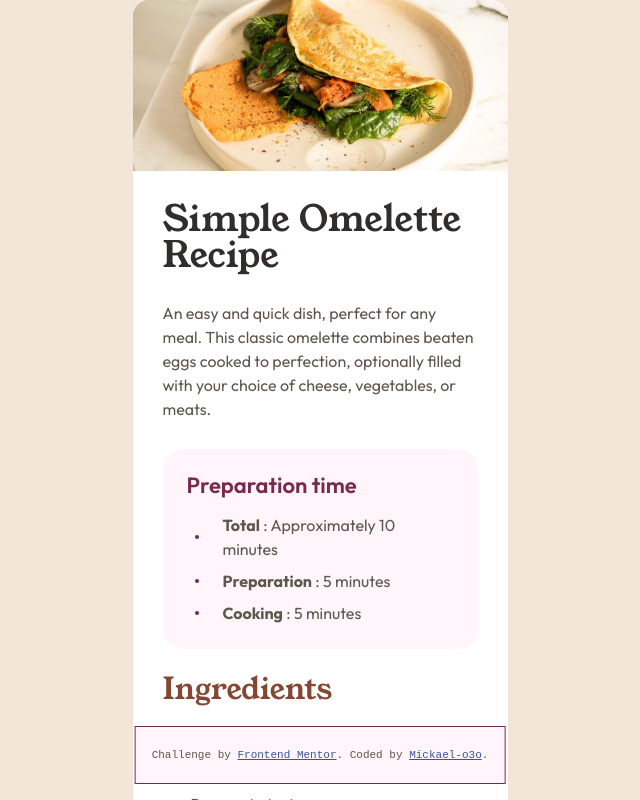
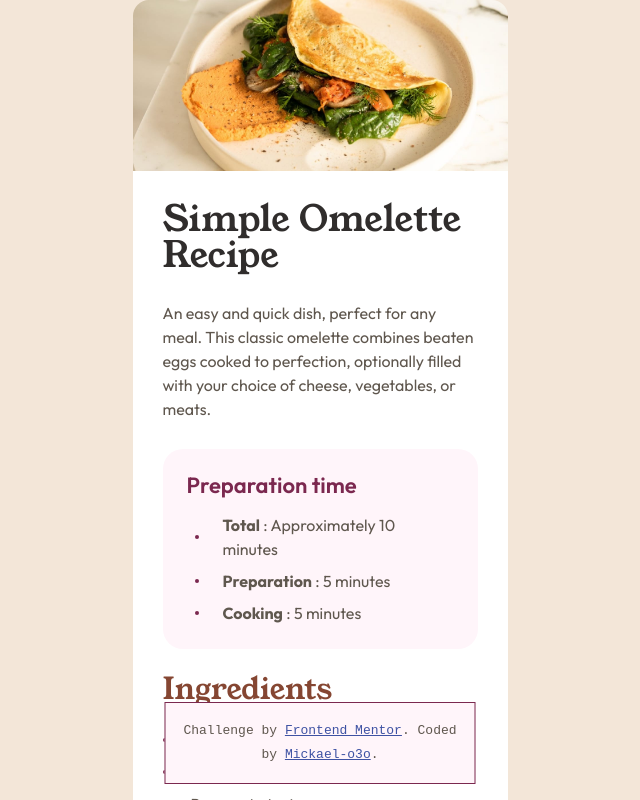
Before and after one commit to mickael-o3o/recipe-page-solution, a Vue app: page / in a window 1280 px wide. Shown: the top 800 px of the page, without its empty margins (320-960 px from the left). Built offline with nearby package versions, Linux system fonts and the light colour scheme.

Commit message:
adjusted footer width and font sizes

```diff
--- a/src/assets/base.scss
+++ b/src/assets/base.scss
@@ -28,7 +28,6 @@
 @font-face {
   font-family: $family-outfit;
   src: url('./fonts/outfit/Outfit-VariableFont_wght.ttf');
-  font-weight: $weights-outfit;
 }
 
 *,
--- a/src/assets/main.scss
+++ b/src/assets/main.scss
@@ -1,7 +1,7 @@
 @use './base' as *;
 
 #app {
-  margin: 0 auto;
+  margin: auto auto;
   font-weight: 400;
   display: flex;
   flex-direction: column;
--- a/src/components/PageFooter.vue
+++ b/src/components/PageFooter.vue
@@ -10,7 +10,7 @@
 
 <style>
 .attribution {
-  font-size: 11px;
+  font-size: 0.6875;
   text-align: center;
   font-family: monospace;
   line-height: 1.5rem;
@@ -18,6 +18,7 @@
   left: 50%;
   translate: -50% 0;
   bottom: 1rem;
+  width: calc(var(--layout-mobile) - 4rem);
   padding: 1rem;
   background-color: var(--color-rose-50);
   border: 1px solid var(--color-rose-800);
```
